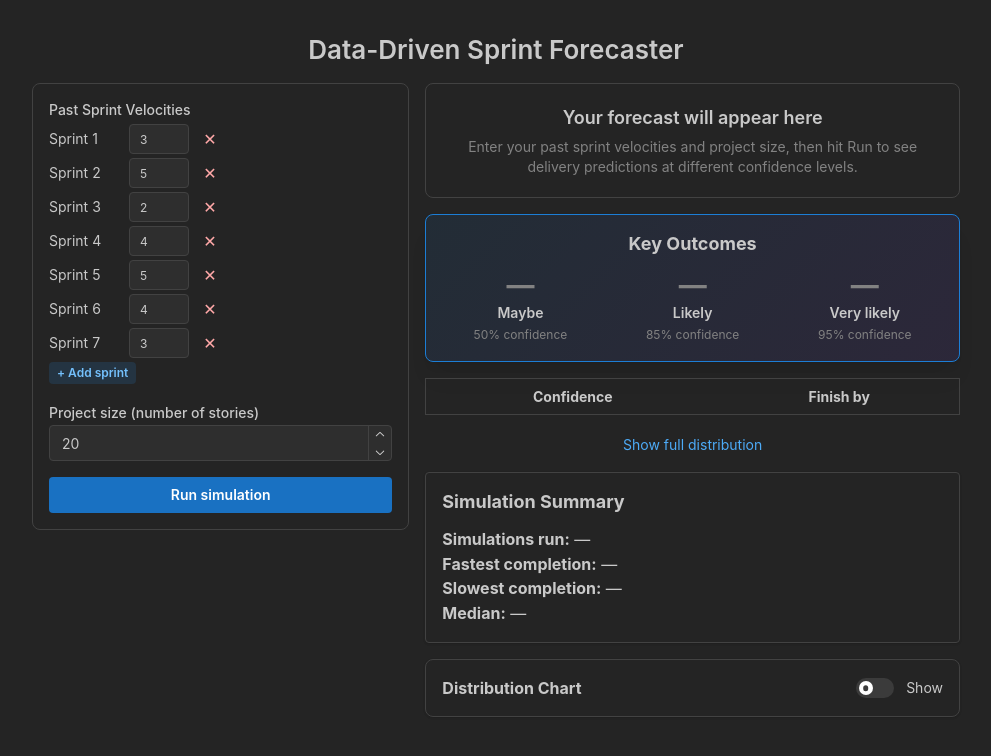
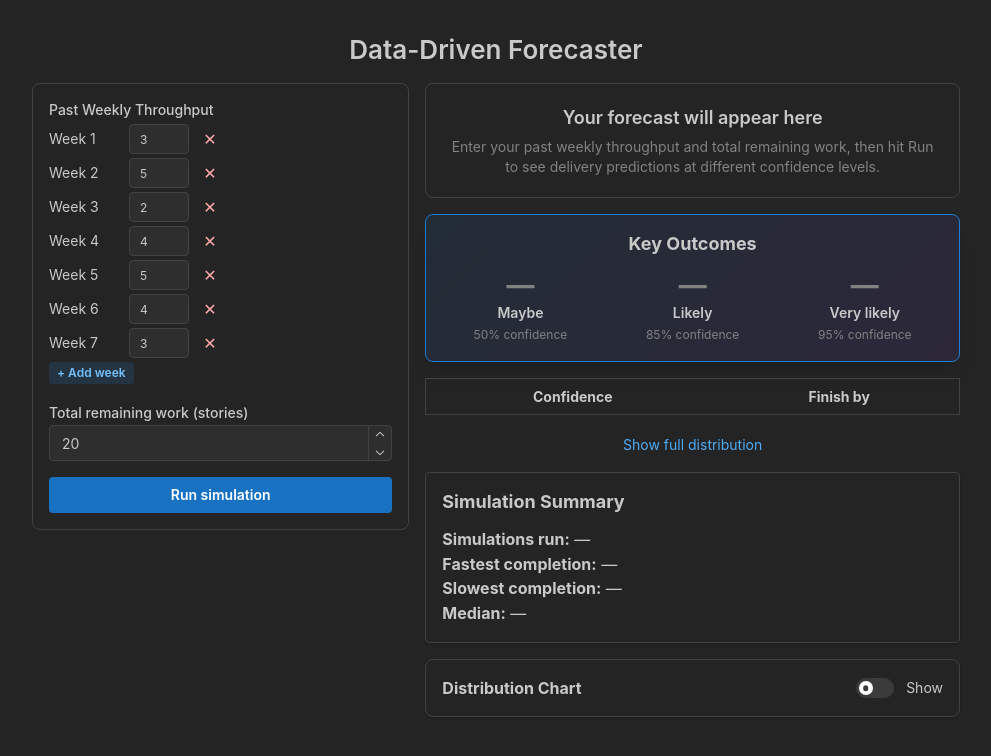
Before and after one commit to ZakLaughton/monte-carlo-forecaster, a React (Vite) app: page / in a window 1280 px wide. Shown: the top 756 px of the page, without its empty margins (144-1135 px from the left). Built offline with nearby package versions, Linux system fonts and the light colour scheme.

Commit message:
refactor: remove "Sprint" from terminology

```diff
--- a/src/App.tsx
+++ b/src/App.tsx
@@ -26,7 +26,7 @@ function App() {
     <Container size={960} py="xl">
       <Stack gap="md">
         <Title order={2} ta="center" fw={600}>
-          Data-Driven Sprint Forecaster
+          Data-Driven Forecaster
         </Title>
         <Grid gutter="md" align="flex-start">
           <Grid.Col span={{ base: 12, md: 5 }}>
--- a/src/components/ResultsPanel.tsx
+++ b/src/components/ResultsPanel.tsx
@@ -20,8 +20,8 @@ export function ResultsPanel({ oddsByWeek, simulationResults }: Props) {
             Your forecast will appear here
           </Text>
           <Text size="sm" c="dimmed">
-            Enter your past sprint velocities and project size, then hit Run to
-            see delivery predictions at different confidence levels.
+            Enter your past weekly throughput and total remaining work, then hit
+            Run to see delivery predictions at different confidence levels.
           </Text>
         </Paper>
       )}
--- a/src/components/SimulationForm.tsx
+++ b/src/components/SimulationForm.tsx
@@ -1,31 +1,31 @@
 import { useState } from "react";
 import { NumberInput, Button, Stack } from "@mantine/core";
-import { SprintVelocityInput } from "./SprintVelocityInput";
+import { WeeklyThroughputInput } from "./WeeklyThroughputInput";
 
 type Props = {
   onRun: (velocities: number[], size: number) => void;
 };
 
 export const SimulationForm = ({ onRun }: Props) => {
-  const [sprintVelocities, setSprintVelocities] = useState<number[]>([
+  const [weeklyThroughput, setWeeklyThroughput] = useState<number[]>([
     3, 5, 2, 4, 5, 4, 3,
   ]);
   const [projectSize, setProjectSize] = useState(20);
 
   const handleSubmit = (e: React.SyntheticEvent) => {
     e.preventDefault();
-    onRun(sprintVelocities, projectSize);
+    onRun(weeklyThroughput, projectSize);
   };
 
   return (
     <form onSubmit={handleSubmit}>
       <Stack>
-        <SprintVelocityInput
-          velocities={sprintVelocities}
-          onChange={setSprintVelocities}
+        <WeeklyThroughputInput
+          velocities={weeklyThroughput}
+          onChange={setWeeklyThroughput}
         />
         <NumberInput
-          label="Project size (number of stories)"
+          label="Total remaining work (stories)"
           value={projectSize}
           onChange={(val) => setProjectSize(typeof val === "number" ? val : 0)}
           min={1}
--- a/src/components/SprintVelocityInput.tsx
+++ b/src/components/WeeklyThroughputInput.tsx
@@ -12,31 +12,31 @@ type Props = {
   onChange: (velocities: number[]) => void;
 };
 
-export const SprintVelocityInput = ({ velocities, onChange }: Props) => {
+export const WeeklyThroughputInput = ({ velocities, onChange }: Props) => {
   const handleVelocityChange = (index: number, value: number | string) => {
     const updated = [...velocities];
     updated[index] = typeof value === "number" ? value : 0;
     onChange(updated);
   };
 
-  const addSprint = () => {
+  const addWeek = () => {
     onChange([...velocities, 0]);
   };
 
-  const removeSprint = (index: number) => {
+  const removeWeek = (index: number) => {
     onChange(velocities.filter((_, i) => i !== index));
   };
 
   return (
     <Stack gap={4}>
       <Text fw={500} size="sm">
-        Past Sprint Velocities
+        Past Weekly Throughput
       </Text>
 
       {velocities.map((velocity, index) => (
         <Group key={index} gap="xs" wrap="nowrap">
           <Text size="sm" w={70} style={{ flexShrink: 0 }}>
-            Sprint {index + 1}
+            Week {index + 1}
           </Text>
           <NumberInput
             value={velocity}
@@ -50,9 +50,9 @@ export const SprintVelocityInput = ({ velocities, onChange }: Props) => {
             color="red"
             variant="subtle"
             size="sm"
-            onClick={() => removeSprint(index)}
+            onClick={() => removeWeek(index)}
             disabled={velocities.length === 1}
-            aria-label={`Remove sprint ${index + 1}`}
+            aria-label={`Remove week ${index + 1}`}
           >
             ✕
           </ActionIcon>
@@ -62,10 +62,10 @@ export const SprintVelocityInput = ({ velocities, onChange }: Props) => {
       <Button
         variant="light"
         size="compact-xs"
-        onClick={addSprint}
+        onClick={addWeek}
         w="fit-content"
       >
-        + Add sprint
+        + Add week
       </Button>
     </Stack>
   );
```
